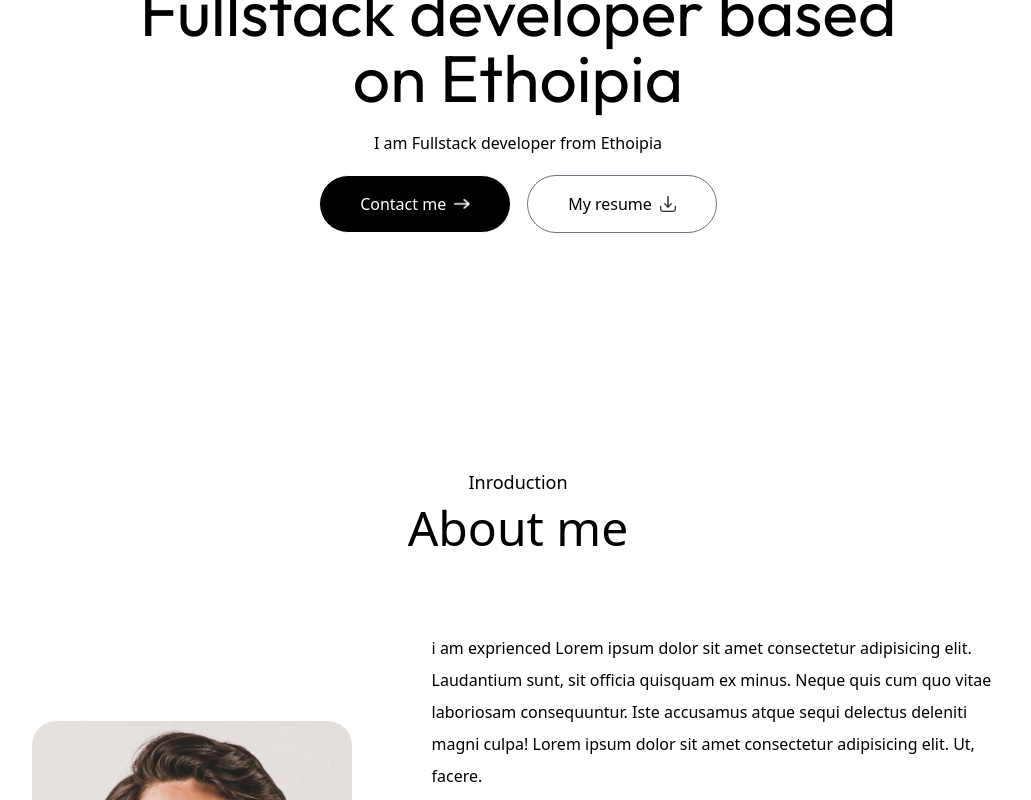
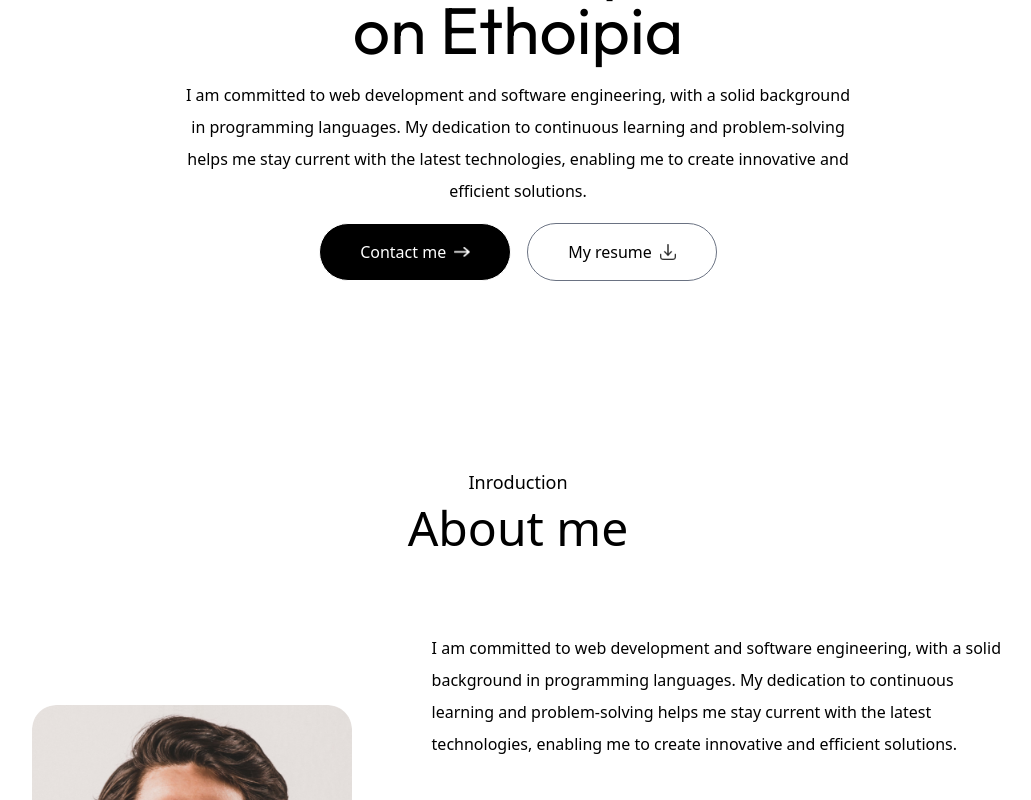
Before and after one commit to MogesBekele/portfolio-in-nextjs, a Next.js app: page / in a window 1280 px wide. Shown: the part 460-1260 px from the top of the page, without its empty margins (122-1153 px from the left). Built offline with nearby package versions, Linux system fonts and the light colour scheme; a web font is replaced by a local one.

Commit message:
add the content on the page

```diff
--- a/components/About.tsx
+++ b/components/About.tsx
@@ -51,12 +51,8 @@ const About = () => {
           transition={{ duration: 0.6, delay: 0.8 }}
           className="flex-1 "
         >
-          <p className=" mb-10 max-w-2xl font-ovo">
-            i am exprienced Lorem ipsum dolor sit amet consectetur adipisicing
-            elit. Laudantium sunt, sit officia quisquam ex minus. Neque quis cum
-            quo vitae laboriosam consequuntur. Iste accusamus atque sequi
-            delectus deleniti magni culpa! Lorem ipsum dolor sit amet
-            consectetur adipisicing elit. Ut, facere.
+          <p className=" mb-10 max-w-2xl items-center font-ovo">
+                 I am committed to web development and software engineering, with a solid background in programming languages. My dedication to continuous learning and problem-solving helps me stay current with the latest technologies, enabling me to create innovative and efficient solutions.
           </p>
           <motion.ul
             initial={{ opacity: 0 }}
--- a/components/Header.tsx
+++ b/components/Header.tsx
@@ -36,7 +36,7 @@ const Header = () => {
         transition={{ duration: 0.7, delay: 0.6 }}
         className="max-w-2xl mx-auto "
       >
-        I am Fullstack developer from Ethoipia{" "}
+           I am committed to web development and software engineering, with a solid background in programming languages. My dedication to continuous learning and problem-solving helps me stay current with the latest technologies, enabling me to create innovative and efficient solutions.
       </motion.p>
       <div className="flex flex-col sm:flex-row items-center gap-4 ">
         <motion.a
```
